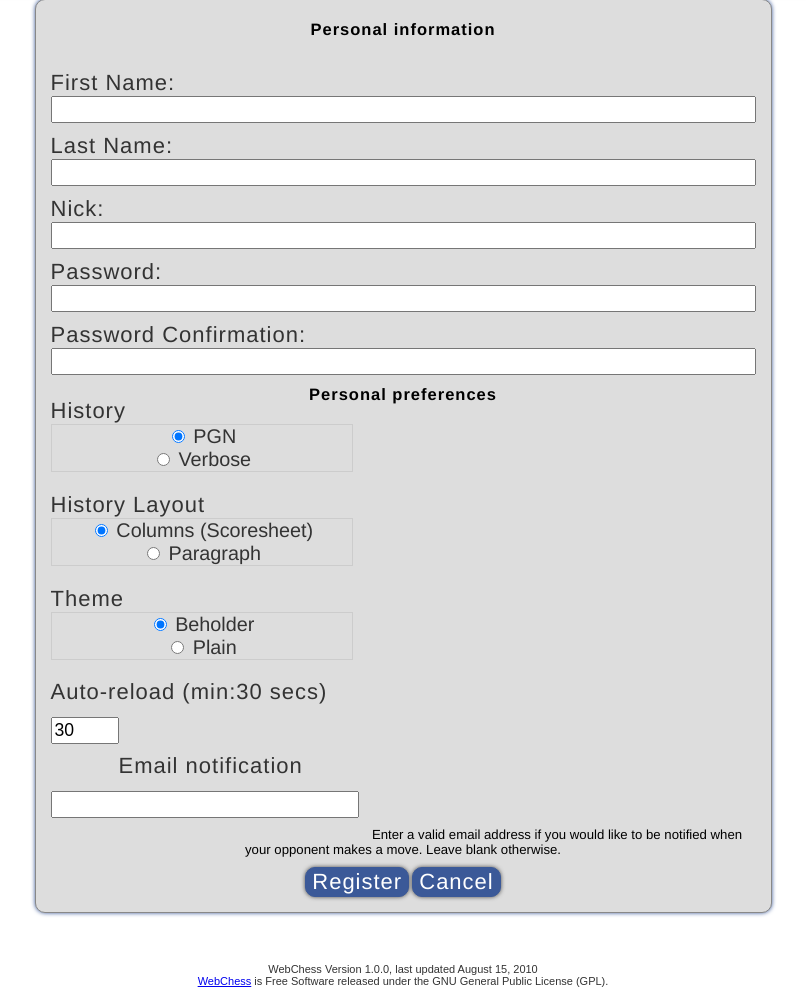
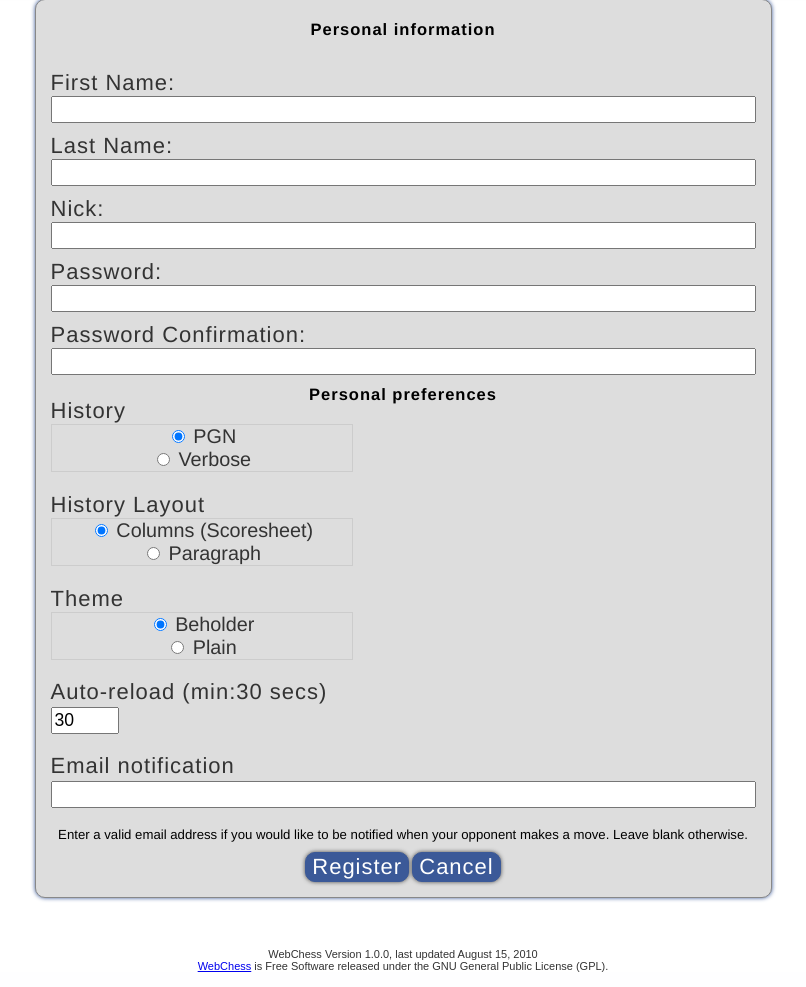
Before and after one commit to natrixx/iPad-WebChess, a PHP site: page /newuser.php in a window 1280 px wide. Shown: the part 67-1054 px from the top of the page, without its empty margins (237-1043 px from the left). Run offline with PHP 8.4, Linux system fonts and the light colour scheme; data that the repository does not hold is empty.

Commit message:
minor edits

```diff
--- a/userlogin.css
+++ b/userlogin.css
@@ -161,13 +161,15 @@ form {
 
 .inputboxPrefsReload{
 	width: 60px;
+	margin-top: -10px;
 	margin-bottom: 10px;
 	float: left;
 	font-size: 1.6em;
 }
 
 .inputboxPrefsEmail {
-	width: 300px;
+	width: 99%;
+	margin-top: -10px;
 	margin-bottom: 10px;
 	float: left;
 	font-size: 1.6em;
```
